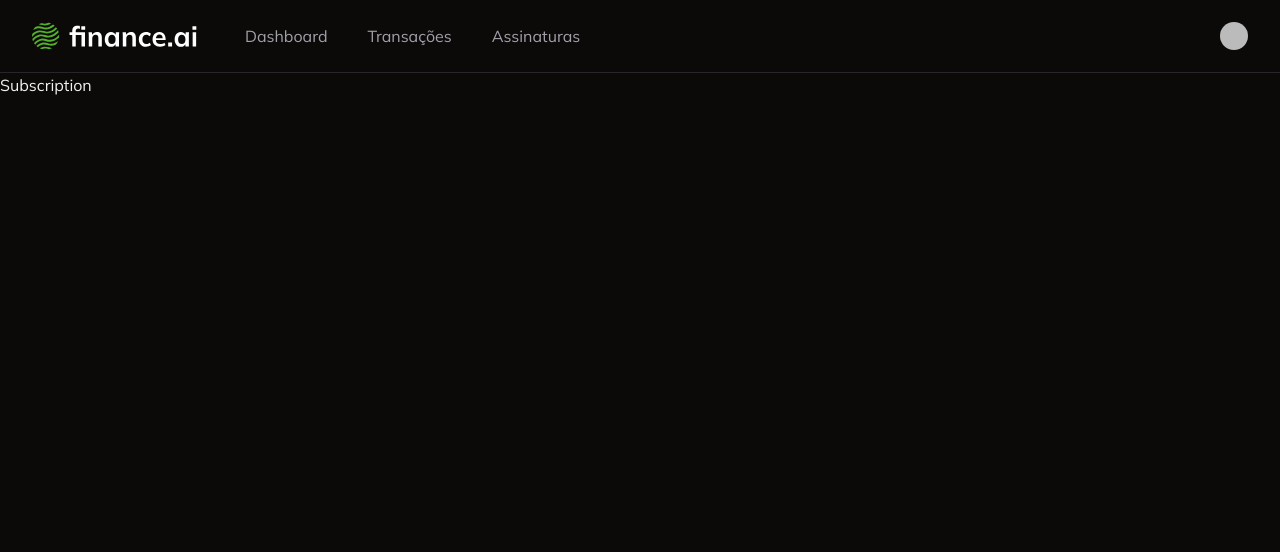
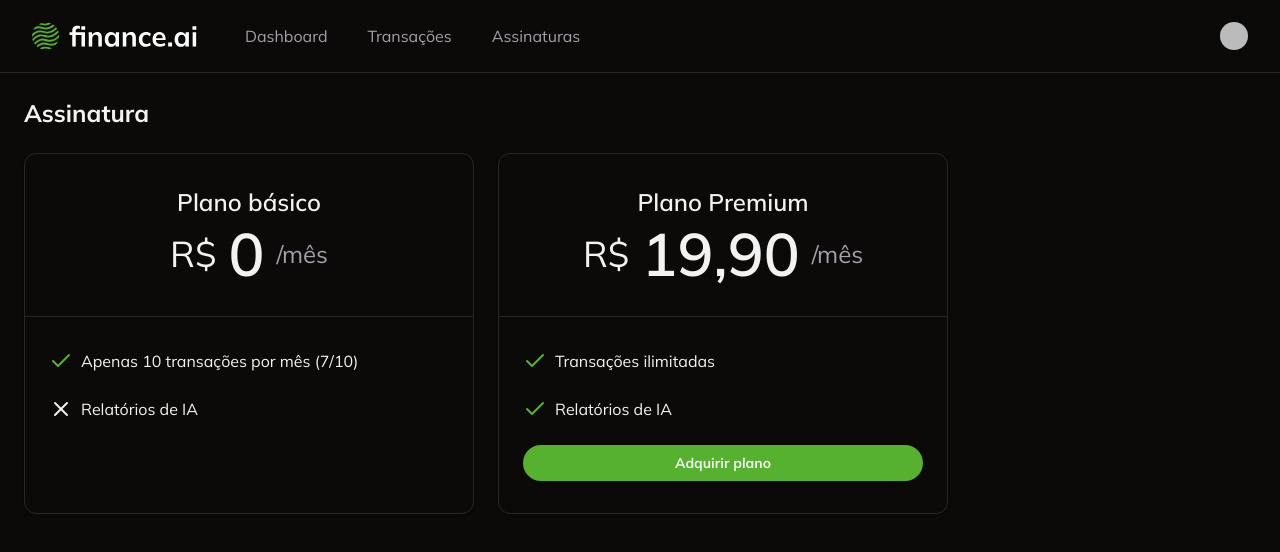
Before and after one commit to nickoliveira23/financeai, a Next.js app: page /subscription in a window 1280 px wide. Shown: the top 552 px of the page. Built offline with nearby package versions, Linux system fonts and the light colour scheme; no server answers; sample sign-in values are in the browser's storage; some icons are missing.

Commit message:
feat: ensure user is redirected to stripe checkout when acquiring plan

```diff
--- /dev/null
+++ b/app/subscription/_actions/create-stripe-checkout/index.ts
@@ -0,0 +1,40 @@
+"use server";
+
+import { auth } from "@clerk/nextjs/server";
+import Stripe from "stripe";
+
+export const createStripeCheckout = async () => {
+  const { userId } = await auth();
+
+  if (!userId) {
+    throw new Error("Unauthorized");
+  }
+
+  if (!process.env.STRIPE_SECRET_KEY) {
+    throw new Error("Stripe secret key is not set");
+  }
+
+  const stripe = new Stripe(process.env.STRIPE_SECRET_KEY, {
+    apiVersion: "2024-10-28.acacia",
+  });
+
+  const session = await stripe.checkout.sessions.create({
+    payment_method_types: ["card"],
+    mode: "subscription",
+    success_url: `http://localhost:3000/`,
+    cancel_url: `http://localhost:3000/`,
+    subscription_data: {
+      metadata: {
+        clerk_user_id: userId,
+      },
+    },
+    line_items: [
+      {
+        price: process.env.STRIPE_PREMIUM_PLAN_PRICE_ID,
+        quantity: 1,
+      },
+    ],
+  });
+
+  return { sessionId: session.id };
+};
--- /dev/null
+++ b/app/subscription/_components/acquire-plan-button.tsx
@@ -0,0 +1,36 @@
+"use client";
+
+import { Button } from "@/app/_components/ui/button";
+import { createStripeCheckout } from "../_actions/create-stripe-checkout";
+import { loadStripe } from "@stripe/stripe-js";
+
+const AcquirePlanButton = () => {
+  const handleAcquirePlanClick = async () => {
+    const { sessionId } = await createStripeCheckout();
+
+    if (!process.env.NEXT_PUBLIC_STRIPE_PUBLISHABLE_KEY) {
+      throw new Error("Stripe publishable key is not set");
+    }
+
+    const stripe = await loadStripe(
+      process.env.NEXT_PUBLIC_STRIPE_PUBLISHABLE_KEY,
+    );
+
+    if (!stripe) {
+      throw new Error("Stripe instance is not set");
+    }
+
+    await stripe.redirectToCheckout({ sessionId });
+  };
+
+  return (
+    <Button
+      className="w-full rounded-full font-bold"
+      onClick={handleAcquirePlanClick}
+    >
+      Adquirir plano
+    </Button>
+  );
+};
+
+export default AcquirePlanButton;
--- a/app/subscription/page.tsx
+++ b/app/subscription/page.tsx
@@ -1,6 +1,9 @@
 import Navbar from "../_components/navbar";
 import { auth } from "@clerk/nextjs/server";
 import { redirect } from "next/navigation";
+import { Card, CardContent, CardHeader } from "../_components/ui/card";
+import { CheckIcon, XIcon } from "lucide-react";
+import AcquirePlanButton from "./_components/acquire-plan-button";
 
 const SubscriptionPage = async () => {
   const { userId } = await auth();
@@ -8,10 +11,61 @@
   if (!userId) {
     redirect("/login");
   }
+
   return (
     <>
       <Navbar />
-      <div>Subscription</div>
+      <div className="space-y-6 p-6">
+        <h1 className="text-2xl font-bold">Assinatura</h1>
+
+        <div className="flex gap-6">
+          <Card className="w-[450px]">
+            <CardHeader className="border-b border-solid py-8">
+              <h2 className="text-center text-2xl font-semibold">
+                Plano básico
+              </h2>
+              <div className="flex items-center justify-center gap-3">
+                <span className="text-4xl">R$</span>
+                <span className="text-6xl font-semibold">0</span>
+                <div className="text-2xl text-muted-foreground">/mês</div>
+              </div>
+            </CardHeader>
+            <CardContent className="space-y-6 py-8">
+              <div className="flex items-center gap-2">
+                <CheckIcon className="text-primary" />
+                <p>Apenas 10 transações por mês (7/10)</p>
+              </div>
+              <div className="flex items-center gap-2">
+                <XIcon />
+                <p>Relatórios de IA</p>
+              </div>
+            </CardContent>
+          </Card>
+          <Card className="w-[450px]">
+            <CardHeader className="border-b border-solid py-8">
+              <h2 className="text-center text-2xl font-semibold">
+                Plano Premium
+              </h2>
+              <div className="flex items-center justify-center gap-3">
+                <span className="text-4xl">R$</span>
+                <span className="text-6xl font-semibold">19,90</span>
+                <div className="text-2xl text-muted-foreground">/mês</div>
+              </div>
+            </CardHeader>
+            <CardContent className="space-y-6 py-8">
+              <div className="flex items-center gap-2">
+                <CheckIcon className="text-primary" />
+                <p>Transações ilimitadas</p>
+              </div>
+              <div className="flex items-center gap-2">
+                <CheckIcon className="text-primary" />
+                <p>Relatórios de IA</p>
+              </div>
+              <AcquirePlanButton />
+            </CardContent>
+          </Card>
+        </div>
+      </div>
     </>
   );
 };
--- a/package.json
+++ b/package.json
@@ -21,6 +21,7 @@
     "@radix-ui/react-scroll-area": "^1.2.0",
     "@radix-ui/react-select": "^2.1.2",
     "@radix-ui/react-slot": "^1.1.0",
+    "@stripe/stripe-js": "^4.9.0",
     "@tanstack/react-table": "^8.20.5",
     "class-variance-authority": "^0.7.0",
     "clsx": "^2.1.1",
@@ -36,6 +37,7 @@
     "react-hook-form": "^7.53.1",
     "react-number-format": "^5.4.2",
     "recharts": "^2.13.3",
+    "stripe": "^17.3.1",
     "tailwind-merge": "^2.5.4",
     "tailwindcss-animate": "^1.0.7",
     "zod": "^3.23.8"
```
Also changed, not shown: 2 other files (tests, documents, lock files or other folders).
